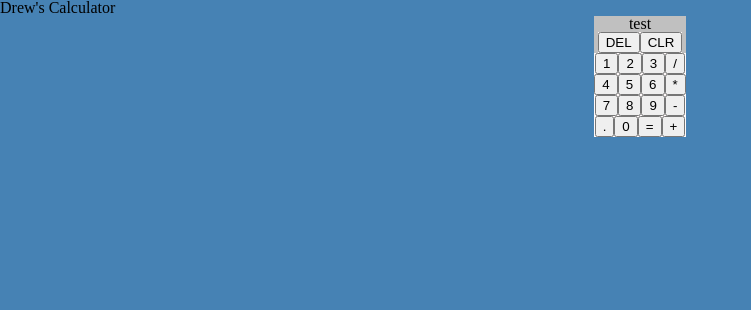
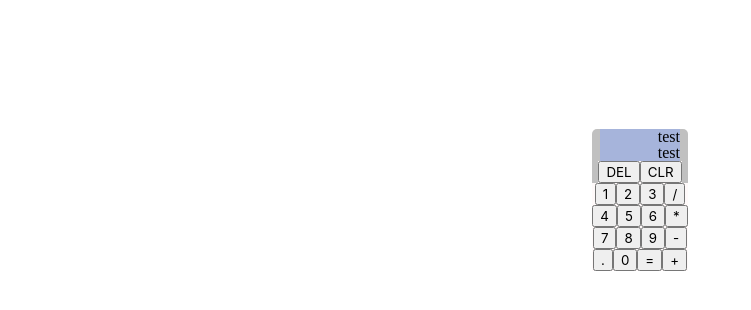
Before and after one commit to Drew-Daniels/calculator, a plain HTML site: page index.html in a window 1280 px wide. Shown: the whole page, without its empty margins (0-751 px from the left). Drawn offline with Linux system fonts and the light colour scheme.

Commit message:
Further refined the calculator layout. Will work on building in functionality to use the calculator interface to perform calculations.

```diff
--- a/assets/scripts/calc.js
+++ b/assets/scripts/calc.js
@@ -55,8 +55,24 @@ function writeDisplay(num) {
     display.textContent(str)
 }
 
-const display = document.querySelector('#display-text');
+const mainDisplay = document.querySelector('#MAIN-display-text');
 const operatorKey = document.querySelector('#operatorKey')
+const btnNodeList = document.querySelectorAll('button');
+const btns = [...btnNodeList];
+console.log(btns)
+const numbers = ['0', '1', '2', '3', '4', '5', '6', '7', '8', '9'];
+const operators = ['+', '-', '*', '/'];
+const numsAndOps = numbers.concat(operators);
+
+let displayStr = '';
+
+btns.forEach(c => c.addEventListener('click', function() {
+    let lbl = c.innerText;
+    if (lbl in numsAndOps) {
+        displayStr.concat(lbl)
+        mainDisplay.innerText = displayStr;
+    }
+}))
 
 //create a function to append all button clicks to a common string
 //where we can use regex to parse out the numbers separated by an operator
--- a/assets/stylesheets/style.css
+++ b/assets/stylesheets/style.css
@@ -30,7 +30,6 @@ footer, header, hgroup, menu, nav, section {
 }
 body {
 	line-height: 1;
-    background-color: steelblue;
 }
 ol, ul {
 	list-style: none;
@@ -48,6 +47,10 @@ table {
 	border-spacing: 0;
 }
 
+* {
+    font-family: -apple-system, BlinkMacSystemFont, 'Segoe UI', Roboto, Oxygen, Ubuntu, Cantarell, 'Open Sans', 'Helvetica Neue', sans-serif;
+}
+
 .btn-base {
     background-color: snow;
     font-size: medium;
@@ -56,6 +59,10 @@ table {
     display: flex;
     align-items: center;
     justify-content: center;
+    background-position: center;
+    background-repeat: no-repeat;
+    background-size: auto 250px;
+    min-height: 50vh;
 }
 
 #CONTAINER-body {
@@ -64,6 +71,7 @@ table {
     align-items: center;
     justify-content: center;
     background-color: silver;
+    border-radius: 5px;
     width: auto;
     height: auto;
     max-width: 100%;
@@ -71,14 +79,26 @@ table {
 
 #CONTAINER-display {
     display: flex;
+    flex-direction: column;
     align-items: center;
     justify-content: center;
 }
 
-#display {
+#MAIN-display {
     display: flex;
     align-items: center;
     justify-content: right;
+    background-color: blue;
+    background: rgba(142, 170, 247, 0.5);
+    width: 80px;
+}
+
+#BGRD-display {
+    display: flex;
+    align-items: center;
+    justify-content: right;
+    background: rgba(142, 170, 247, 0.5);
+    width: 80px;
 }
 
 #CONTAINER-btn-big {
@@ -98,6 +118,7 @@ table {
 
 .btn-small {
     background-color: snow;
+
     font-size: medium;
 }
 
--- a/index.html
+++ b/index.html
@@ -2,17 +2,21 @@
 <head lang="en">
     <meta charset="utf-8">
     <link rel="stylesheet" href="assets/stylesheets/style.css">
-    <title>CALC</title>
+    <link rel="shortcut icon" type="image/png" href="/calc.png">
+    <title>Calculator</title>
 </head>
-<header>Drew's Calculator</header>
+<header></header>
 <body>
     <script src="assets/scripts/calc.js"></script>
     <div id="CONTAINER-all">
         <div id="CONTAINER-body">
             <!--All contains the BODY; BODY contains the DISPLAY, BIG-BTNS, and SMALL-BTNS-->
             <div id="CONTAINER-display">
-                <div id="display">
-                    <p id="display-text">test</p>
+                <div id="BGRD-display">
+                    <p id="BGRD-display-text">test</p>
+                </div>
+                <div id="MAIN-display">
+                    <p id="MAIN-display-text">test</p>
                 </div>
             </div>
             <div id="CONTAINER-btn-big" class="btn-base btn-big">
```
Also changed, not shown: README.md, assets/images/rock.png (added), calc.png (added), 1 other file.
